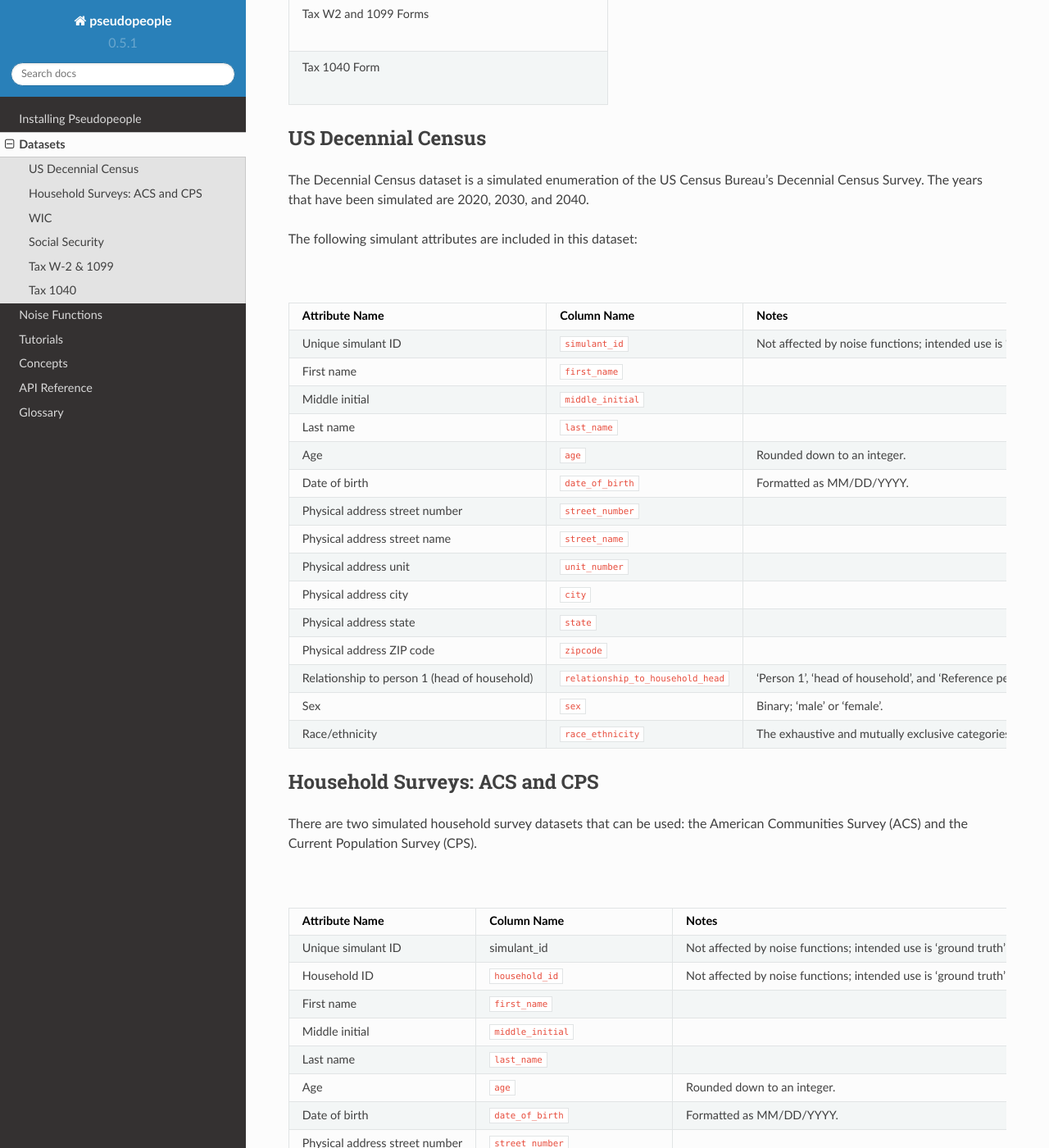
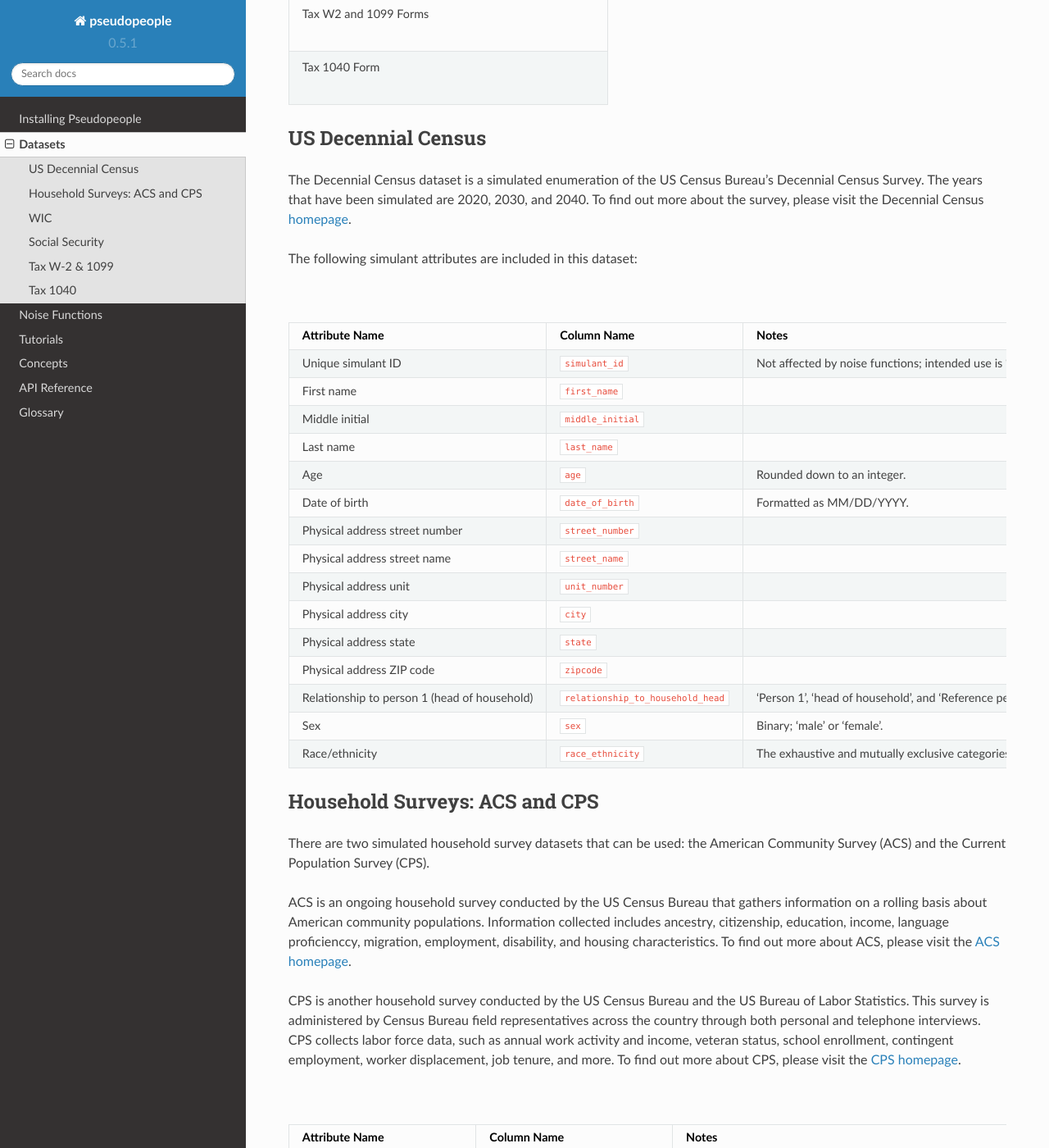
Before and after one commit to ihmeuw/pseudopeople, a Sphinx documentation site: the page built from docs/source/datasets/index.rst, in a window 1280 px wide and 1400 px high, scrolled down 900 px. Shown: the whole window at 82% size. Built offline with Sphinx 7.4.7 and the Read the Docs theme 2.0.0, drawn with Linux system fonts in a browser that asks for light colours; some of the changed text lies outside the part shown.

Commit message:
adding website urls and info about surveys to dataset docs

```diff
--- a/docs/source/datasets/index.rst
+++ b/docs/source/datasets/index.rst
@@ -3,6 +3,7 @@
 ========
 Datasets
 ========
+
 Here we cover the realistic simulated datasets, which are analogous to 'real world' administrative records such as tax documents
 and census surveys, that users can generate using :code:`pseudopeople` for developing and testing Entity Resolution algorithms
 and software.
@@ -23,7 +24,7 @@ an individual simulant, with the columns representing different simulant attribu
 
    * - Name
    * - | US Decennial Census
-   * - | American Communities Survey (ACS)
+   * - | American Community Survey (ACS)
    * - | Current Population Survey (CPS)
    * - | Women, Infants, and Children (WIC) Administrative Data
    * - | Social Security Administration (SSA) Data
@@ -34,7 +35,8 @@ an individual simulant, with the columns representing different simulant attribu
 US Decennial Census
 -------------------
 The Decennial Census dataset is a simulated enumeration of the US Census Bureau's Decennial Census Survey. The years
-that have been simulated are 2020, 2030, and 2040.
+that have been simulated are 2020, 2030, and 2040. To find out more about the survey, please visit the Decennial Census
+`homepage <https://www.census.gov/programs-surveys/decennial-census.html>`_.
 
 The following simulant attributes are included in this dataset:
 
@@ -97,8 +99,16 @@ The following simulant attributes are included in this dataset:
 Household Surveys: ACS and CPS
 ------------------------------
 There are two simulated household survey datasets that can be used: the American
-Communities Survey (ACS) and the Current Population Survey (CPS).
+Community Survey (ACS) and the Current Population Survey (CPS).
 
+ACS is an ongoing household survey conducted by the US Census Bureau that gathers information on a rolling basis about
+American community populations. Information collected includes ancestry, citizenship, education, income, language proficienccy, migration,
+employment, disability, and housing characteristics. To find out more about ACS, please visit the `ACS homepage <https://www.census.gov/programs-surveys/acs/about.html>`_.
+
+CPS is another household survey conducted by the US Census Bureau and the US Bureau of Labor Statistics. This survey is administered by Census
+Bureau field representatives across the country through both personal and telephone interviews. CPS collects labor force data, such as annual
+work activity and income, veteran status, school enrollment, contingent employment, worker displacement, job tenure, and more. To find out more
+about CPS, please visit the `CPS homepage <https://www.census.gov/programs-surveys/cps.html>`_.
 
 .. list-table:: **Simulant attributes**
    :header-rows: 1
```
